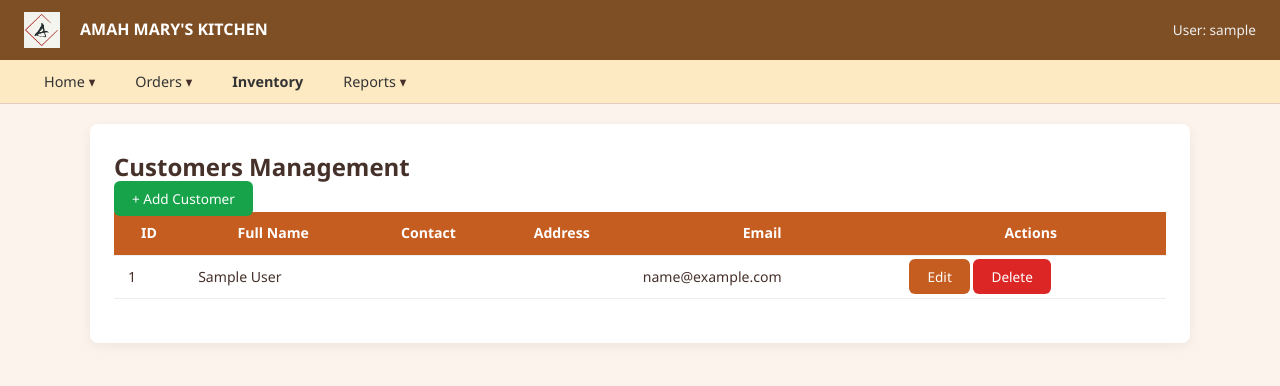
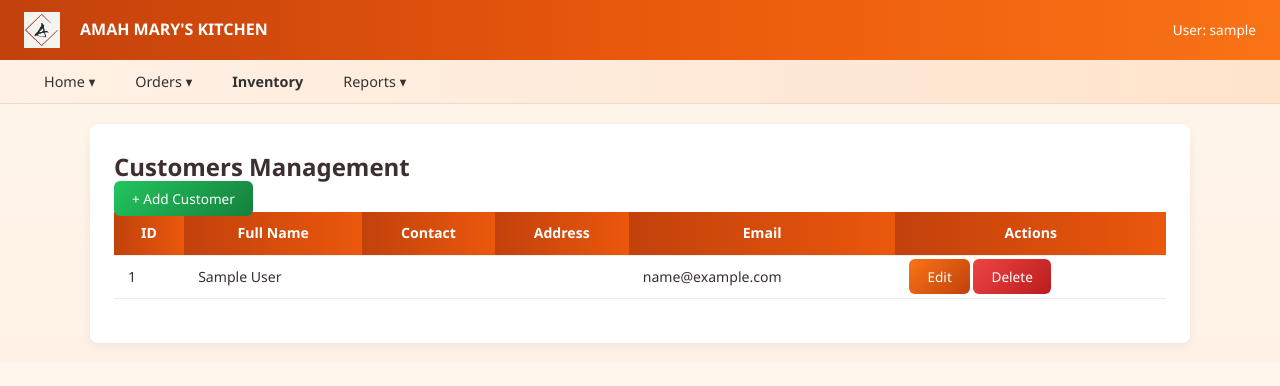
Before and after one commit to Furyk1923/Amah-Mary-s-Kitchen-by-Bare-Minimum, a PHP site: page /customers.php in a window 1280 px wide. Shown: the top 386 px of the page. Run offline with PHP 8.4, Linux system fonts and the light colour scheme; the visitor is signed in with stand-in values (Sample User, id 1).

Commit message:
Update style.css

```diff
--- a/style.css
+++ b/style.css
@@ -1,40 +1,27 @@
-/* ====================================================
-   AMAH MARY'S KITCHEN – MAIN STYLESHEET
-   ==================================================== */
+/* =================================================
+   AMAH MARY'S KITCHEN - MAIN STYLESHEET
+   ================================================= */
+
+/* -------- Root Colors -------- */
 
 :root{
 
---hue-primary: 22;
---hue-secondary: 28;
---hue-accent: 40;
+--primary:#ea580c;
+--primary-dark:#c2410c;
 
-/* Primary Colors */
---primary: hsl(var(--hue-primary), 72%, 45%);
---primary-light: hsl(var(--hue-primary), 85%, 60%);
---primary-dark: hsl(var(--hue-primary), 65%, 32%);
+--secondary:#78350f;
+--accent:#f59e0b;
 
-/* Secondary (brown tone) */
---secondary: hsl(var(--hue-secondary), 55%, 32%);
---secondary-light: hsl(var(--hue-secondary), 60%, 55%);
+--bg:#fff7ed;
+--card:#ffffff;
 
-/* Accent (yellow warmth) */
---accent: hsl(var(--hue-accent), 85%, 55%);
---accent-soft: hsl(var(--hue-accent), 95%, 88%);
-
-/* Backgrounds */
---bg: hsl(var(--hue-primary), 80%, 96%);
---card: hsl(0, 0%, 100%);
-
-/* Text */
---text: hsl(15, 25%, 22%);
---text-soft: hsl(15, 15%, 40%);
-
-/* Borders */
---border: hsl(var(--hue-primary), 40%, 82%);
+--text:#3b2f2f;
+--border:#f1d7c8;
 
 }
 
-/* ---------- Global Reset ---------- */
+/* -------- Global Reset -------- */
+
 *{
 margin:0;
 padding:0;
@@ -43,28 +30,28 @@
 
 body{
 font-family:'Segoe UI',Tahoma,Geneva,Verdana,sans-serif;
-    background:var(--bg);
+background:linear-gradient(180deg,#fff7ed,#fff1e6);
 color:var(--text);
 line-height:1.6;
 }
 
-/* ====================================================
+/* =================================================
    TOP NAVBAR
-   ==================================================== */
+   ================================================= */
 
 .top-navbar{
-    background:var(--secondary);
+background:linear-gradient(90deg,#c2410c,#ea580c,#f97316);
 padding:12px 24px;
 display:flex;
 align-items:center;
 justify-content:space-between;
+color:white;
 }
 
 .top-navbar-brand{
 display:flex;
 align-items:center;
 gap:10px;
-    color:#fff;
 font-weight:700;
 font-size:1rem;
 }
@@ -75,16 +62,15 @@ body{
 }
 
 .top-navbar-user{
-    color:#eee;
 font-size:0.85rem;
 }
 
-/* ====================================================
+/* =================================================
    SECONDARY NAVBAR
-   ==================================================== */
+   ================================================= */
 
 .sec-navbar{
-    background: var(--accent-soft);
+background:linear-gradient(90deg,#fff1e6,#ffe4cc);
 border-bottom:1px solid var(--border);
 display:flex;
 padding:0 24px;
@@ -169,15 +155,16 @@ table{
 margin-bottom:20px;
 }
 
-table th, table td{
+table th,
+table td{
 padding:10px 14px;
 border-bottom:1px solid #eee;
 font-size:0.88rem;
 }
 
 table th{
-    background:var(--primary);
-    color:#fff;
+background:linear-gradient(90deg,#c2410c,#ea580c);
+color:white;
 font-weight:600;
 }
 
@@ -205,63 +192,69 @@ table tbody tr:nth-child(even){
 font-size:0.85rem;
 cursor:pointer;
 text-decoration:none;
-    transition:all .25s;
+transition:all .25s ease;
+color:white;
 }
 
 .btn:hover{
 transform:translateY(-2px);
-    box-shadow:0 4px 8px rgba(0,0,0,0.15);
+box-shadow:0 4px 10px rgba(0,0,0,0.2);
 }
 
+/* Primary */
+
 .btn-primary{
-    background:var(--primary);
-    color:#fff;
+background:linear-gradient(135deg,#f97316,#c2410c);
 }
 
 .btn-primary:hover{
-    background: var(--primary-dark);
+background:linear-gradient(135deg,#fb923c,#ea580c);
 }
 
+/* Success */
+
 .btn-success{
-    background:#16a34a;
-    color:#fff;
+background:linear-gradient(135deg,#22c55e,#15803d);
 }
 
 .btn-success:hover{
-    background:#15803d;
+background:linear-gradient(135deg,#4ade80,#16a34a);
 }
 
+/* Danger */
+
 .btn-danger{
-    background:#dc2626;
-    color:#fff;
+background:linear-gradient(135deg,#ef4444,#b91c1c);
 }
 
 .btn-danger:hover{
-    background:#b91c1c;
+background:linear-gradient(135deg,#f87171,#dc2626);
 }
 
+/* Secondary */
+
 .btn-secondary{
-    background:var(--secondary);
-    color:#fff;
+background:linear-gradient(135deg,#a16207,#78350f);
 }
 
 .btn-secondary:hover{
-    background:#6b3410;
+background:linear-gradient(135deg,#ca8a04,#92400e);
 }
 
+/* Add New */
+
 .btn-add-new{
-    background:var(--accent);
-    color:#fff;
+background:linear-gradient(135deg,#fbbf24,#f59e0b);
 font-weight:600;
 }
 
 .btn-add-new:hover{
-    background: var(--accent);
+background:linear-gradient(135deg,#fcd34d,#fbbf24);
 }
 
-/* ====================================================
+/* =================================================
    DASHBOARD
-   ==================================================== */
+   ================================================= */
 
 .dash-stats{
 display:flex;
```
Also changed, not shown: other parts of style.css (+32 -34 lines). Lines whose indentation alone changed are shown as unchanged.
